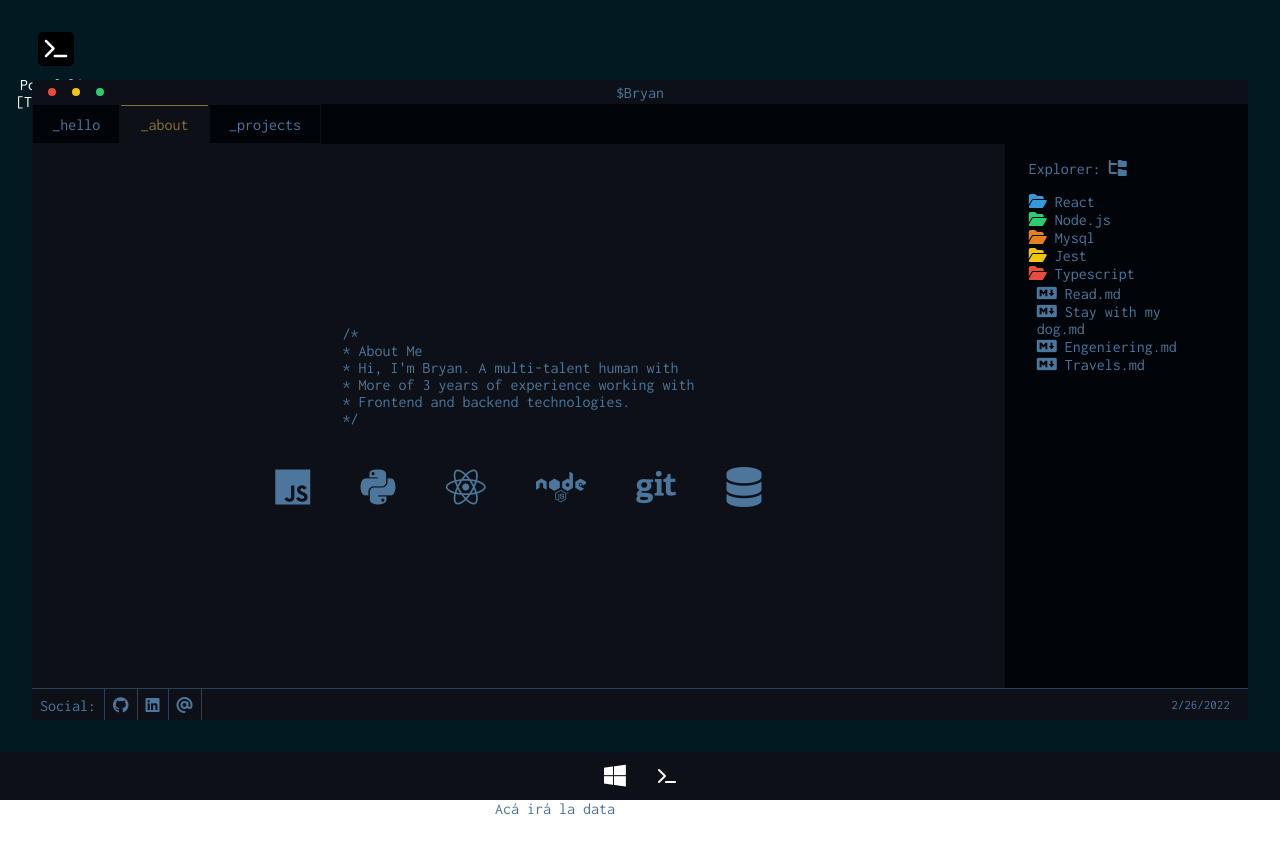
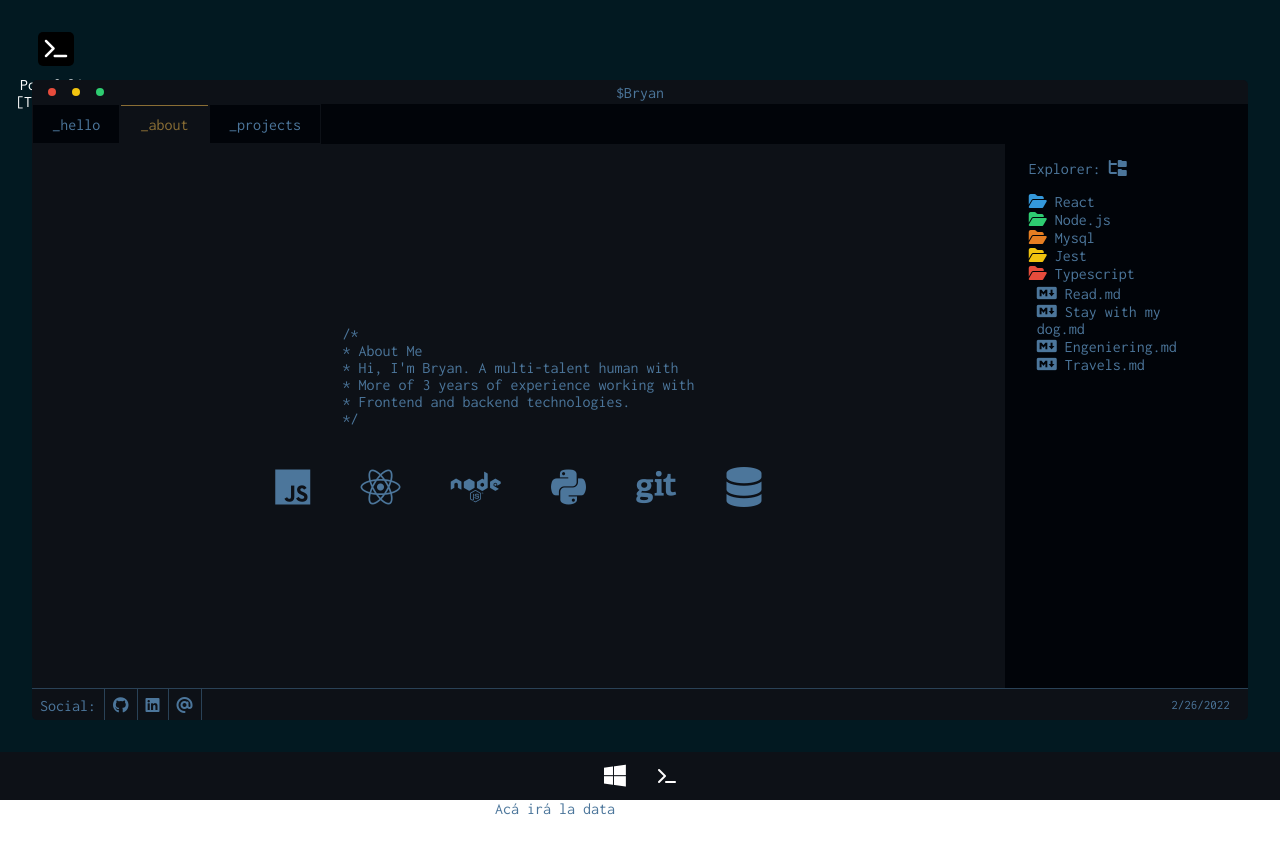
Before and after one commit to ripterdust/Portfolio2022, a React (Create React App) app: page /about in a window 1280 px wide. Shown: the top 854 px of the page. Built offline with nearby package versions, Linux system fonts and the light colour scheme.

Commit message:
Changed the technolgy order

```diff
--- a/src/components/terminal/partials/about/AboutMe.js
+++ b/src/components/terminal/partials/about/AboutMe.js
@@ -15,9 +15,9 @@ export const AboutMe = () => {
 
         <div className="technologies">
             <i class="fa-brands fa-js"></i>
-            <i class="fa-brands fa-python"></i>
             <i class="fa-brands fa-react"></i>
             <i class="fa-brands fa-node"></i>
+            <i class="fa-brands fa-python"></i>
             <i class="fa-brands fa-git"></i>
             <i class="fa-solid fa-database"></i>
         </div>
```
